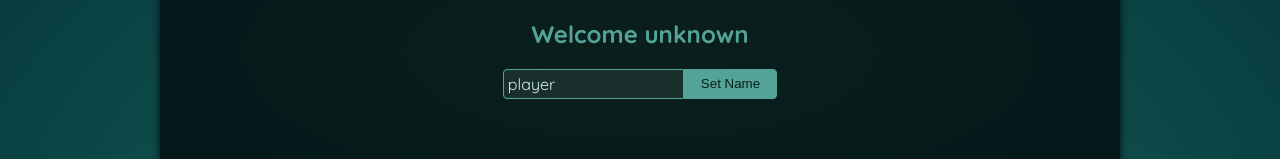
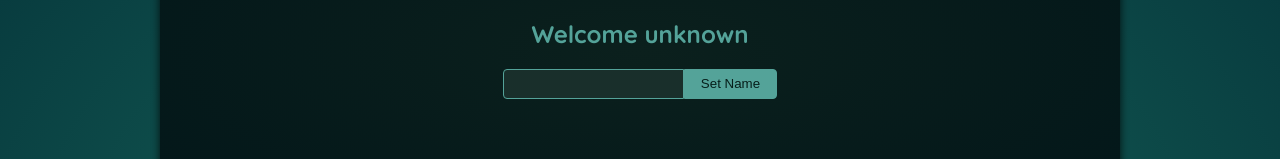
Before and after one commit to Yussif20/RefsPortals, a React (Vite) app: page / in a window 1280 px wide. Shown: the part 153-312 px from the top of the page. Built offline with nearby package versions, Linux system fonts and the light colour scheme; a web font is replaced by a local one.

Commit message:
manipulating the DOM usinf Refs

```diff
--- a/src/components/Player.jsx
+++ b/src/components/Player.jsx
@@ -1,19 +1,18 @@
-import { useState } from "react";
+import { useState, useRef } from "react";
+
 export default function Player() {
-  const [name, setName] = useState("player");
-  const [submitted, setSubmitted] = useState(false);
+  const [enteredName, setEnteredName] = useState(null);
+  const playerName = useRef();
 
-  const handleChange = (event) => {
-    setName(event.target.value);
+  const handleClick = () => {
+    setEnteredName(playerName.current.value);
   };
-  const handleClick = () => {
-    setSubmitted(true);
-  };
+
   return (
     <section id="player">
-      <h2>Welcome {submitted ? name : "unknown"}</h2>
+      <h2>Welcome {enteredName ?? "unknown"}</h2>
       <p>
-        <input type="text" value={name} onChange={handleChange} />
+        <input type="text" ref={playerName} />
         <button onClick={handleClick}>Set Name</button>
       </p>
     </section>
```
